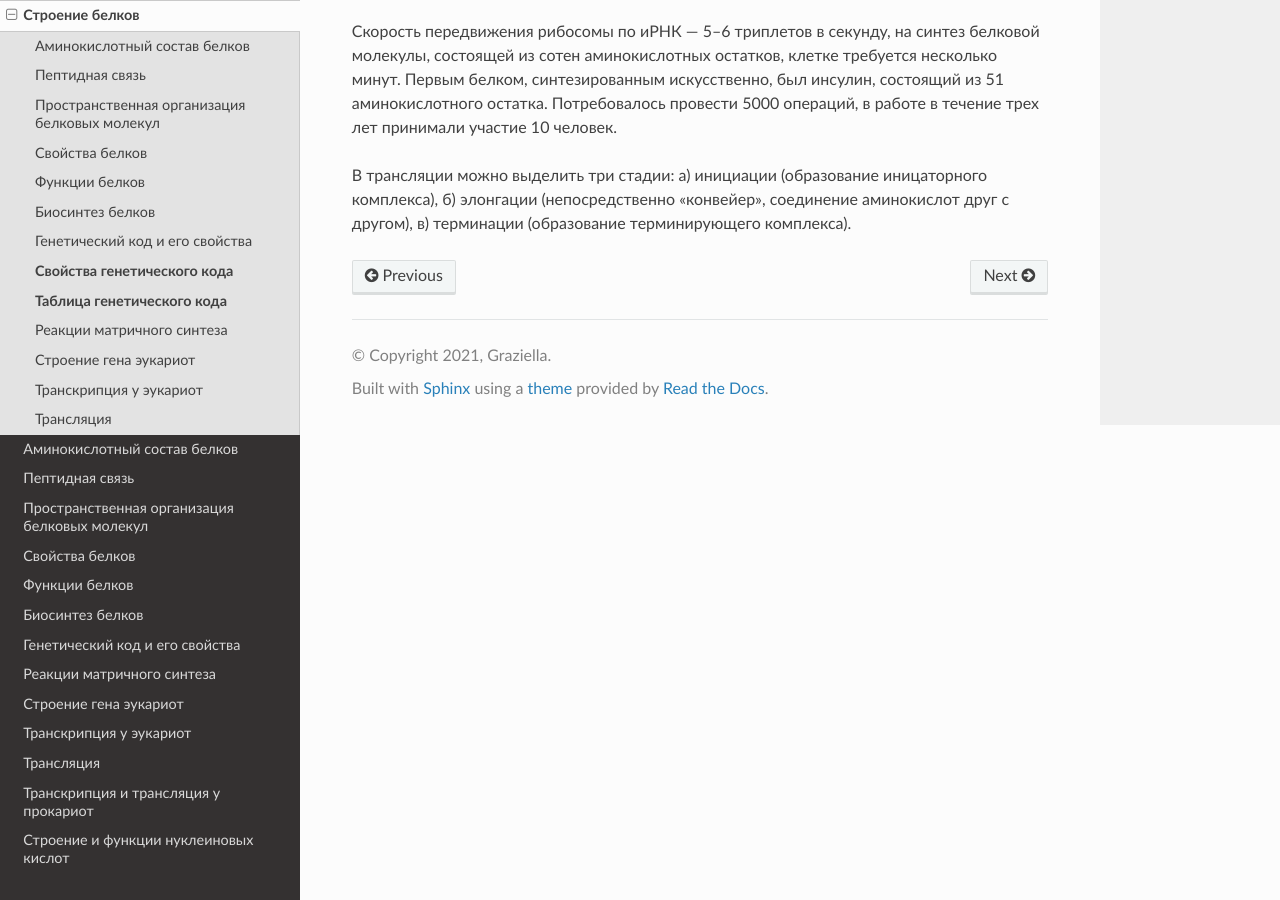
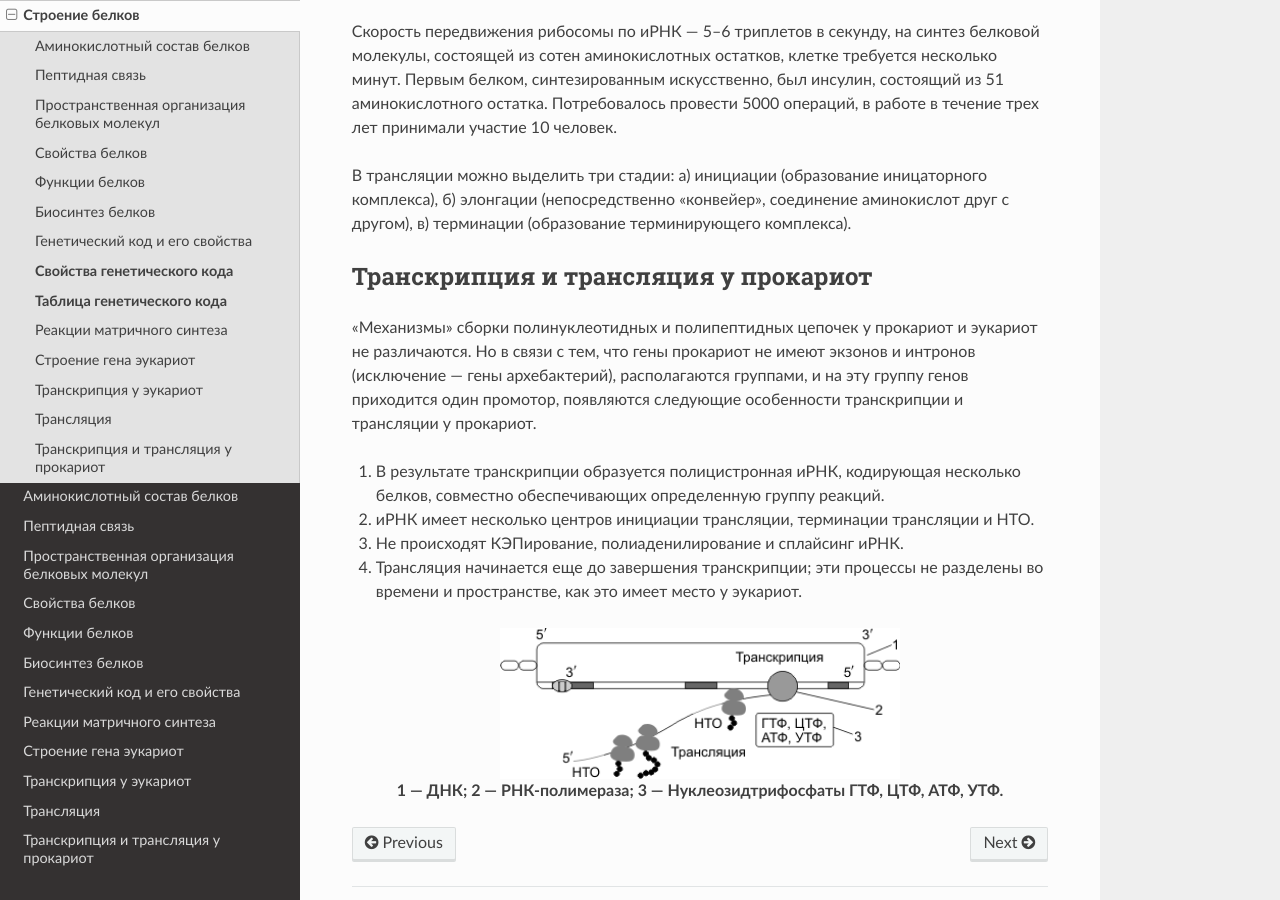
Before and after one commit to neptune2021/test_documentation, a Sphinx documentation site: the page built from docs/source/01.rst, in a window 1280 px wide and 900 px high, scrolled down 9864 px. Built offline with Sphinx 7.4.7 and the Read the Docs theme 2.0.0, drawn with Linux system fonts in a browser that asks for light colours.

Commit message:
Update 01.rst

```diff
--- a/docs/source/01.rst
+++ b/docs/source/01.rst
@@ -201,3 +201,19 @@
 Скорость передвижения рибосомы по иРНК — 5–6 триплетов в секунду, на синтез белковой молекулы, состоящей из сотен аминокислотных остатков, клетке требуется несколько минут. Первым белком, синтезированным искусственно, был инсулин, состоящий из 51 аминокислотного остатка. Потребовалось провести 5000 операций, в работе в течение трех лет принимали участие 10 человек.
 
 В трансляции можно выделить три стадии: а) инициации (образование иницаторного комплекса), б) элонгации (непосредственно «конвейер», соединение аминокислот друг с другом), в) терминации (образование терминирующего комплекса).
+
+Транскрипция и трансляция у прокариот
+----------------
+
+«Механизмы» сборки полинуклеотидных и полипептидных цепочек у прокариот и эукариот не различаются. Но в связи с тем, что гены прокариот не имеют экзонов и интронов (исключение — гены архебактерий), располагаются группами, и на эту группу генов приходится один промотор, появляются следующие особенности транскрипции и трансляции у прокариот.
+
+1. В результате транскрипции образуется полицистронная иРНК, кодирующая несколько белков, совместно обеспечивающих определенную группу реакций.
+2. иРНК имеет несколько центров инициации трансляции, терминации трансляции и НТО.
+3. Не происходят КЭПирование, полиаденилирование и сплайсинг иРНК.
+4. Трансляция начинается еще до завершения транскрипции; эти процессы не разделены во времени и пространстве, как это имеет место у эукариот.
+
+.. image:: img/image14.png
+  :width: 400
+  :align: center
+
+.. centered:: 1 — ДНК; 2 — РНК-полимераза; 3 — Нуклеозидтрифосфаты ГТФ, ЦТФ, АТФ, УТФ.
```
